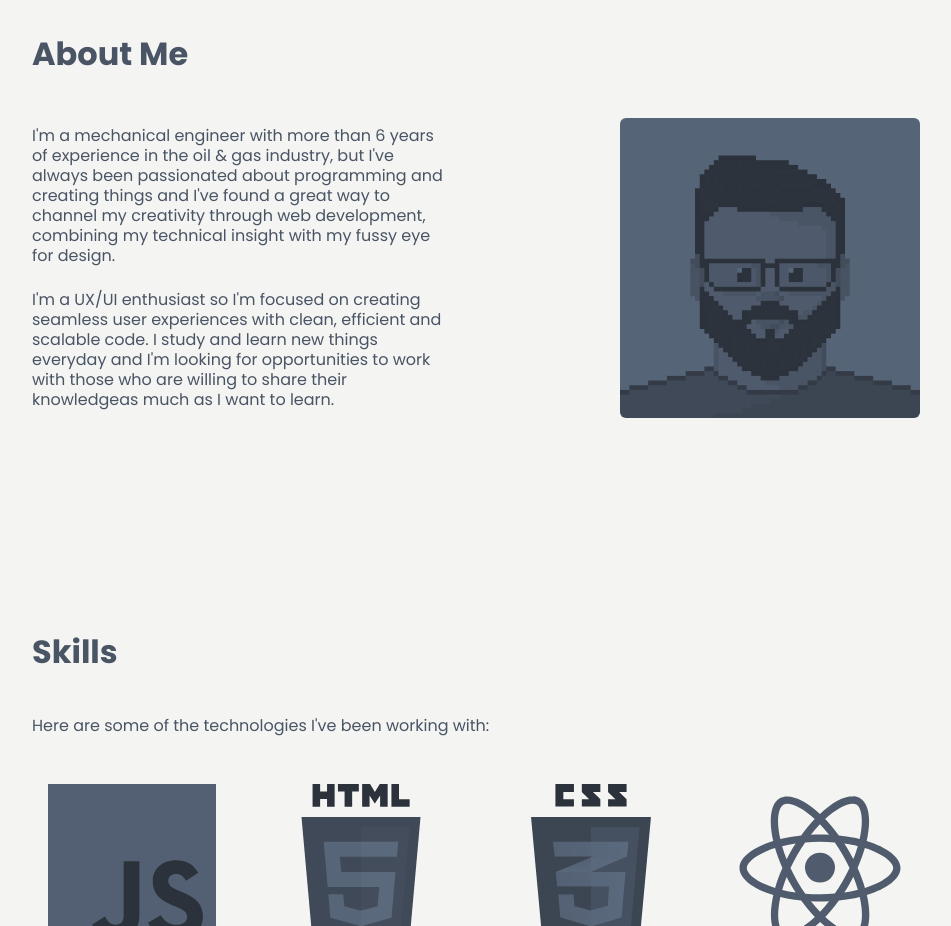
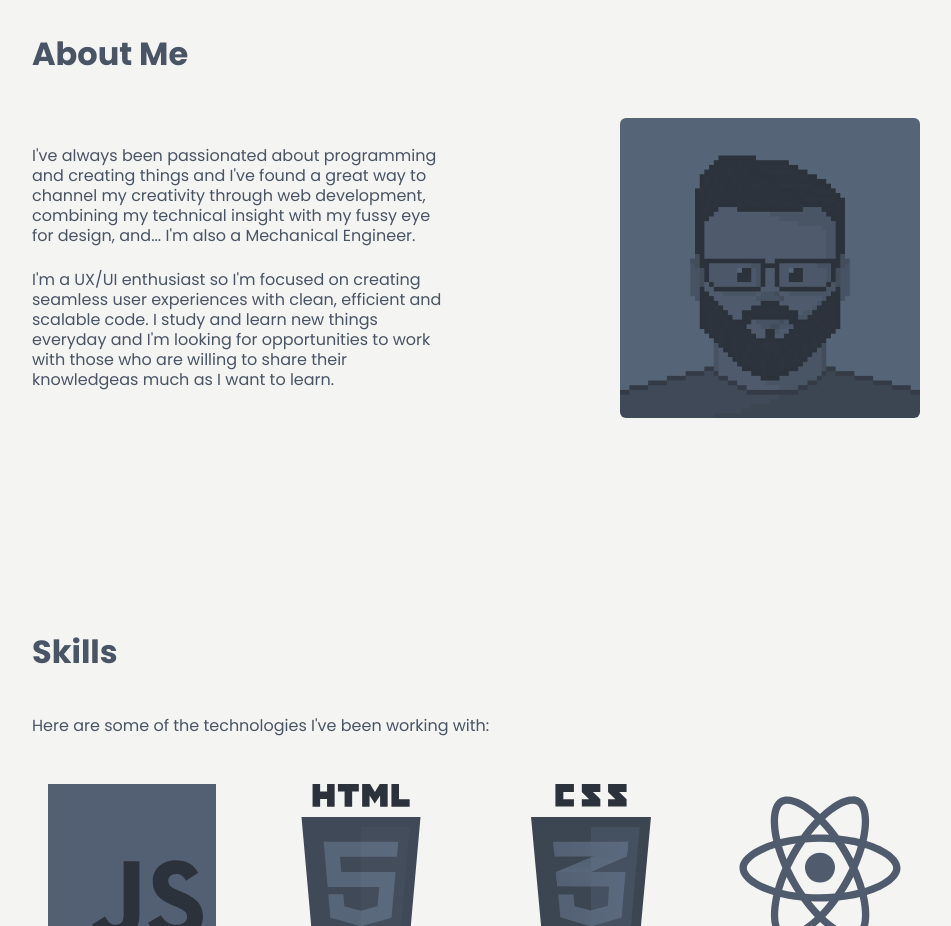
Before and after one commit to DanielPrzC/Personal-Website-V1, a React (Create React App) app: page / in a window 1280 px wide. Shown: the part 880-1806 px from the top of the page, without its empty margins (164-1115 px from the left). Built offline with nearby package versions, Linux system fonts and the light colour scheme.

Commit message:
Update resume and About section.

```diff
--- a/src/components/sections/AboutSection.jsx
+++ b/src/components/sections/AboutSection.jsx
@@ -88,11 +88,10 @@ const AboutSection = ({ id }) => {
       <StyledText>
         <div>
           <p>
-            I'm a mechanical engineer with more than 6 years of experience in
-            the oil & gas industry, but I've always been passionated about
+            I've always been passionated about
             programming and creating things and I've found a great way to
             channel my creativity through web development, combining my
-            technical insight with my fussy eye for design.
+            technical insight with my fussy eye for design, and... I'm also a Mechanical Engineer.
           </p>
           <p>
             I'm a UX/UI enthusiast so I'm focused on creating seamless user
```
Also changed, not shown: 1 other file (tests, documents, lock files or other folders).
